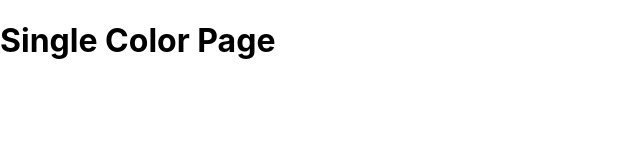
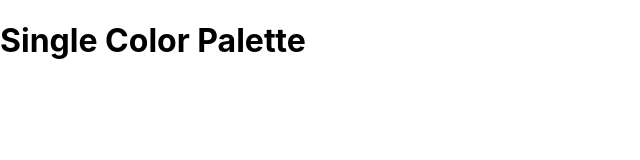
Before and after one commit to luckster8089/react-color-picker, a React (Create React App) app: page /palette/flat-ui-colors-american/americanriver in a window 1280 px wide. Shown: the top 160 px of the page, without its empty margins (0-640 px from the left). Built offline with nearby package versions, Linux system fonts and the light colour scheme; the HTML template or start-up script is replaced by a standard one.

Commit message:
Add SingleColorPalette and Link

```diff
--- a/src/App.js
+++ b/src/App.js
@@ -4,6 +4,7 @@ import Palette from './Palette';
 import seedColors from './seedColors';
 import { generatePalette } from './colorHelpers';
 import PaletteList from './PaletteList';
+import SingleColorPalette from './SingleColorPalette'
 
 function App() {
   function findPalette(id) {
@@ -28,7 +29,8 @@ function App() {
       />
       <Route
         path="/palette/:paletteId/:colorId"
-        render={() => <h1>Single Color Page</h1>}
+        render={() =>
+          <SingleColorPalette />}
       />
     </Switch>
   );
--- a/src/ColorBox.js
+++ b/src/ColorBox.js
@@ -3,7 +3,7 @@ import { Link } from 'react-router-dom';
 import './ColorBox.css';
 import { CopyToClipboard } from 'react-copy-to-clipboard';
 
-export default function ColorBox({ background, name }) {
+export default function ColorBox({ background, name, paletteId, colorId }) {
     const [copy, setCopy] = useState(false)
 
 
@@ -32,7 +32,7 @@ export default function ColorBox({ background, name }) {
                 </div>
                 <button className="copy-button">Copy</button>
             </div>
-            <Link to='/' onClick={e => e.stopPropagation()}>
+            <Link to={`/palette/${paletteId}/${colorId}`} onClick={e => e.stopPropagation()}>
                 <span className="see-more">More</span>
             </Link>
         </div>
--- a/src/Palette.js
+++ b/src/Palette.js
@@ -7,10 +7,10 @@ import './Palette.css';
 export default function Palette({ palette }) {
     const [level, setLevel] = useState(500)
     const [format, setFormat] = useState("hex")
-    const { colors, paletteName, emoji } = palette
+    const { colors, paletteName, emoji, id } = palette
 
     const colorBoxes = colors[level].map(color => (
-        <ColorBox background={color[format]} name={color.name} key={color.id} />
+        <ColorBox background={color[format]} name={color.name} key={color.id} paletteId={id} colorId={color.id} />
     ))
 
     function changeLevel(newLevel) {
--- /dev/null
+++ b/src/SingleColorPalette.js
@@ -0,0 +1,9 @@
+import React from 'react'
+
+export default function SingleColorPalette() {
+    return (
+        <div>
+            <h1>Single Color Palette</h1>
+        </div>
+    )
+}
```
